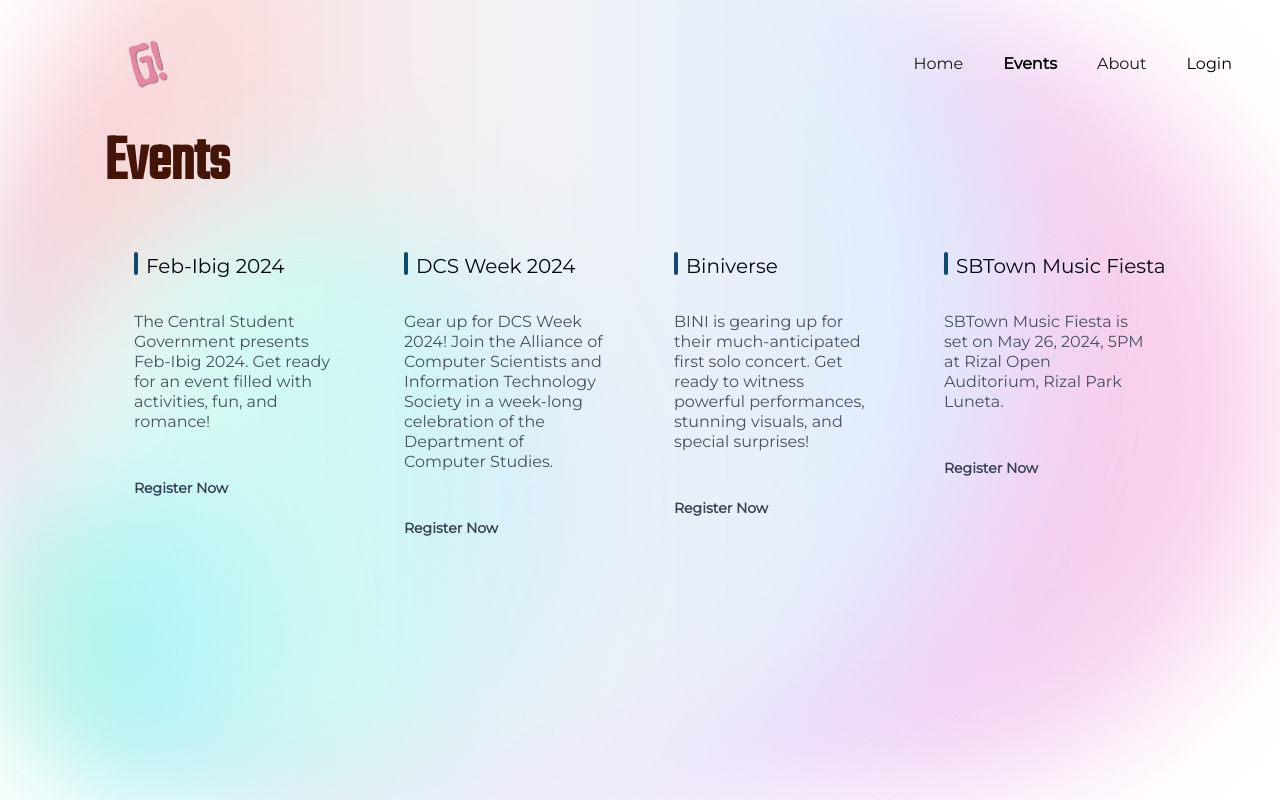
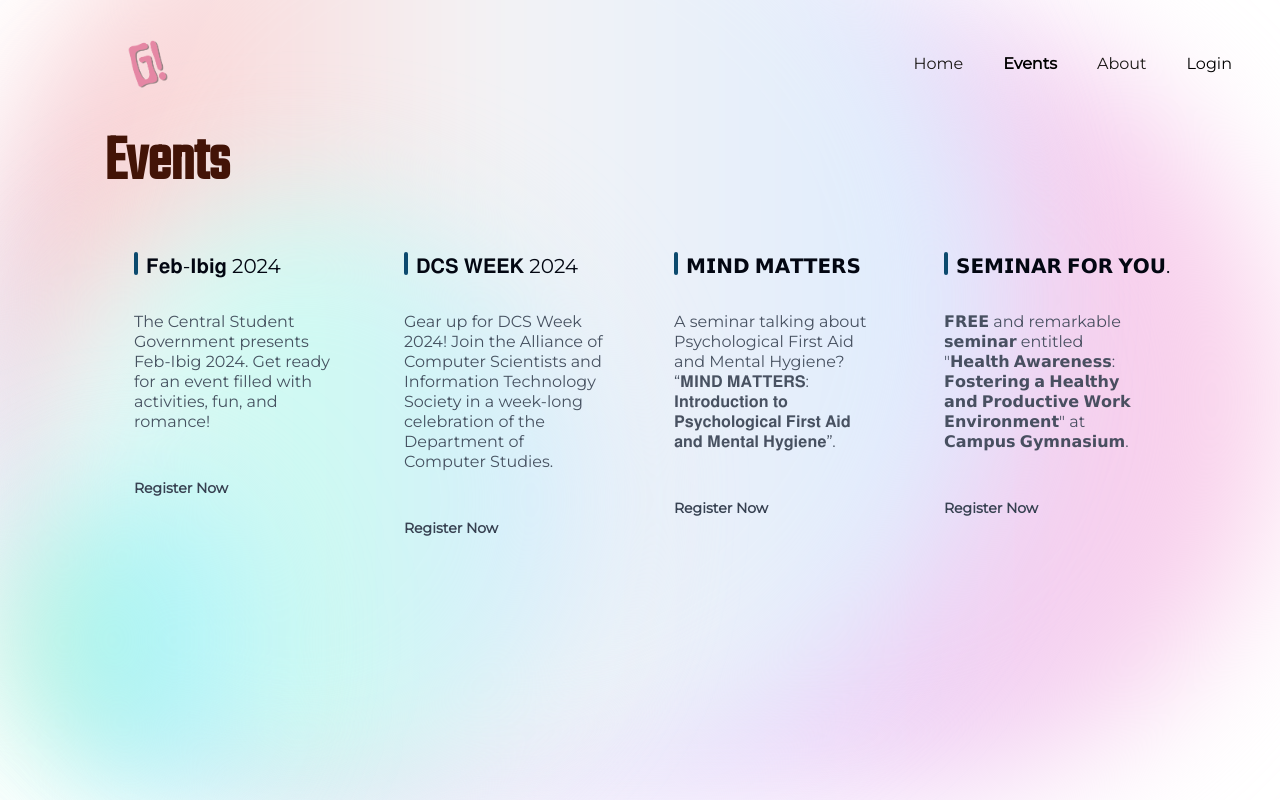
Before and after one commit to Cha17/AratsG, a PHP site: page /events.php in a window 1280 px wide. Run offline with PHP 8.4, Linux system fonts and the light colour scheme; some libraries are stand-ins or nearby versions.

Commit message:
Update events.php

```diff
--- a/events.php
+++ b/events.php
@@ -33,6 +33,7 @@ session_start();
             <a href="index.php" class="text-stone-900 text-center text-base font-medium leading-5">Home</a>
             <a href="events.php" class="text-black text-center text-base font-extrabold leading-5">Events</a>
             <a href="userAbout.php" class="text-stone-900 text-center text-base font-medium leading-5">About</a>
+
             <?php
             if (isset($_SESSION['logged_in']) && $_SESSION['logged_in'] == true) {
               echo "<a href='logout.php' class='text-black text-center text-base font-medium leading-5'>Logout</a>";
@@ -53,7 +54,7 @@ session_start();
           <div class="relative flex items-stretch justify-between gap-2">
             <div class="bg-sky-900 flex w-1 shrink-0 h-[23px] flex-col rounded-3xl"></div>
             <h2 class="text-gray-950 text-xl font-medium leading-7 grow whitespace-nowrap self-start">
-              Feb-Ibig 2024
+            𝐅𝐞𝐛-𝐈𝐛𝐢𝐠 2024
             </h2>
           </div>
           <p class="relative text-gray-700 text-base leading-5 opacity-90 mt-8">
@@ -68,7 +69,7 @@ session_start();
           <div class="relative flex items-stretch justify-between gap-2">
             <div class="bg-sky-900 flex w-1 shrink-0 h-[23px] flex-col rounded-3xl"></div>
             <h2 class="text-gray-950 text-xl font-medium leading-7 grow whitespace-nowrap self-start">
-              DCS Week 2024
+            𝐃𝐂𝐒 𝐖𝐄𝐄𝐊 2024
             </h2>
           </div>
           <p class="relative text-gray-700 text-base leading-5 opacity-90 mt-8">
@@ -84,12 +85,12 @@ session_start();
           <div class="relative flex items-stretch justify-between gap-2">
             <div class="bg-sky-900 flex w-1 shrink-0 h-[23px] flex-col rounded-3xl"></div>
             <h2 class="text-gray-950 text-xl font-medium leading-7 grow whitespace-nowrap self-start">
-              Biniverse
+            𝗠𝗜𝗡𝗗 𝗠𝗔𝗧𝗧𝗘𝗥𝗦
             </h2>
           </div>
           <p class="relative text-gray-700 text-base leading-5 opacity-90 mt-8">
-            BINI is gearing up for their much-anticipated first solo concert. Get ready to witness
-            powerful performances, stunning visuals, and special surprises!
+          A seminar talking about Psychological First Aid and Mental Hygiene?
+          “𝐌𝐈𝐍𝐃 𝐌𝐀𝐓𝐓𝐄𝐑𝐒: 𝐈𝐧𝐭𝐫𝐨𝐝𝐮𝐜𝐭𝐢𝐨𝐧 𝐭𝐨 𝐏𝐬𝐲𝐜𝐡𝐨𝐥𝐨𝐠𝐢𝐜𝐚𝐥 𝐅𝐢𝐫𝐬𝐭 𝐀𝐢𝐝 𝐚𝐧𝐝 𝐌𝐞𝐧𝐭𝐚𝐥 𝐇𝐲𝐠𝐢𝐞𝐧𝐞”.
           </p>
           <a href="ReqCOG.php" class="flex items-end relative text-gray-700 text-sm font-bold leading-4 whitespace-nowrap mt-12 max-md:mt-10">Register Now</a>
         </div>
@@ -99,12 +100,11 @@ session_start();
           <div class="relative flex items-stretch justify-between gap-2">
             <div class="bg-sky-900 flex w-1 shrink-0 h-[23px] flex-col rounded-3xl"></div>
             <h2 class="text-gray-950 text-xl font-medium leading-7 grow whitespace-nowrap self-start">
-              SBTown Music Fiesta
+            𝗦𝗘𝗠𝗜𝗡𝗔𝗥 𝗙𝗢𝗥 𝗬𝗢𝗨.💚🦋
             </h2>
           </div>
           <p class="relative text-gray-700 text-base leading-5 opacity-90 mt-8">
-            SBTown Music Fiesta is set on May 26, 2024, 5PM at Rizal Open
-            Auditorium, Rizal Park Luneta.
+          𝗙𝗥𝗘𝗘 and remarkable 𝘀𝗲𝗺𝗶𝗻𝗮𝗿 entitled "𝗛𝗲𝗮𝗹𝘁𝗵 𝗔𝘄𝗮𝗿𝗲𝗻𝗲𝘀𝘀: 𝗙𝗼𝘀𝘁𝗲𝗿𝗶𝗻𝗴 𝗮 𝗛𝗲𝗮𝗹𝘁𝗵𝘆 𝗮𝗻𝗱 𝗣𝗿𝗼𝗱𝘂𝗰𝘁𝗶𝘃𝗲 𝗪𝗼𝗿𝗸 𝗘𝗻𝘃𝗶𝗿𝗼𝗻𝗺𝗲𝗻𝘁" at 𝗖𝗮𝗺𝗽𝘂𝘀 𝗚𝘆𝗺𝗻𝗮𝘀𝗶𝘂𝗺.
           </p>
           <a href="ReqCOE.php" class="flex items-end relative text-gray-700 text-sm font-bold leading-4 whitespace-nowrap mt-12 max-md:mt-10">Register Now</a>
         </div>
```
